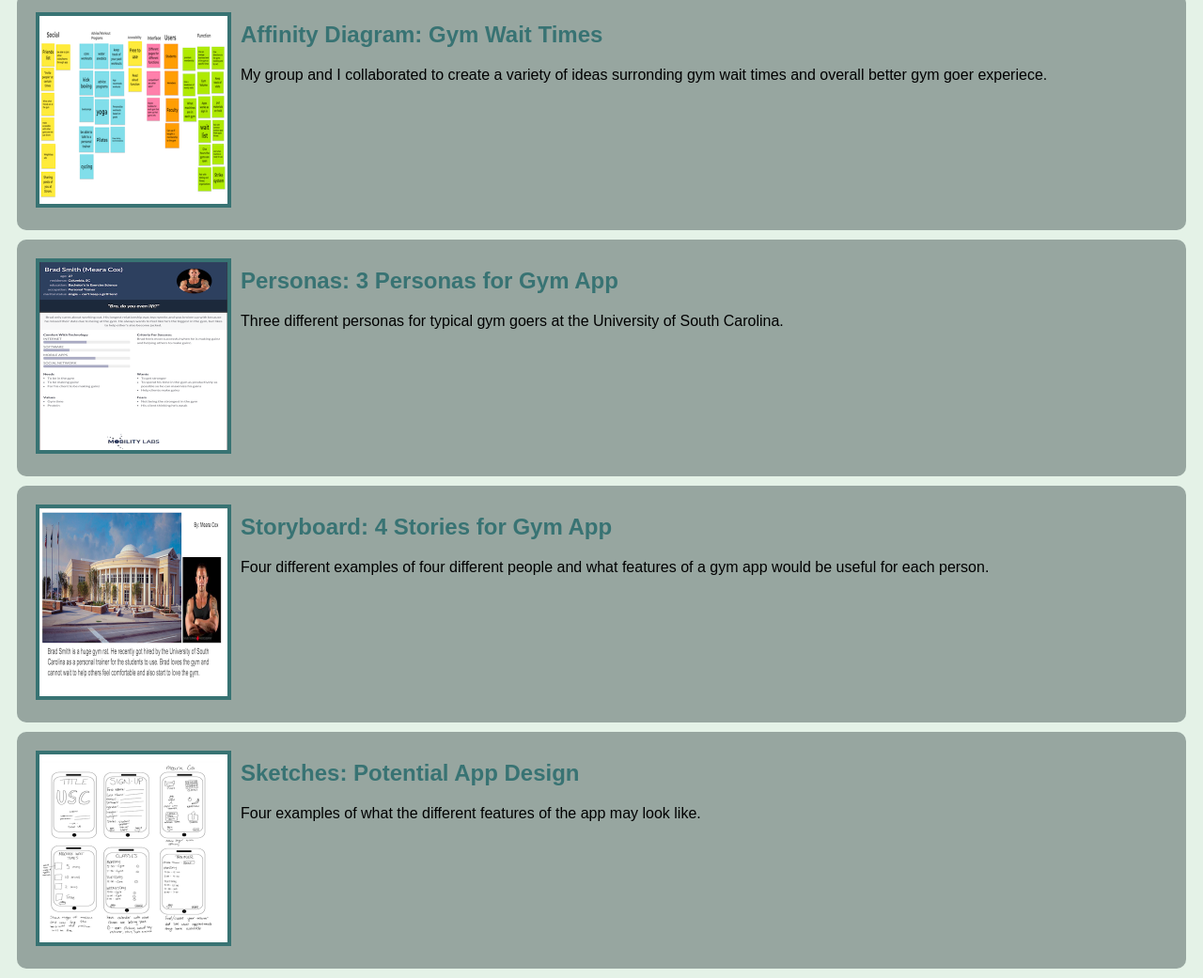
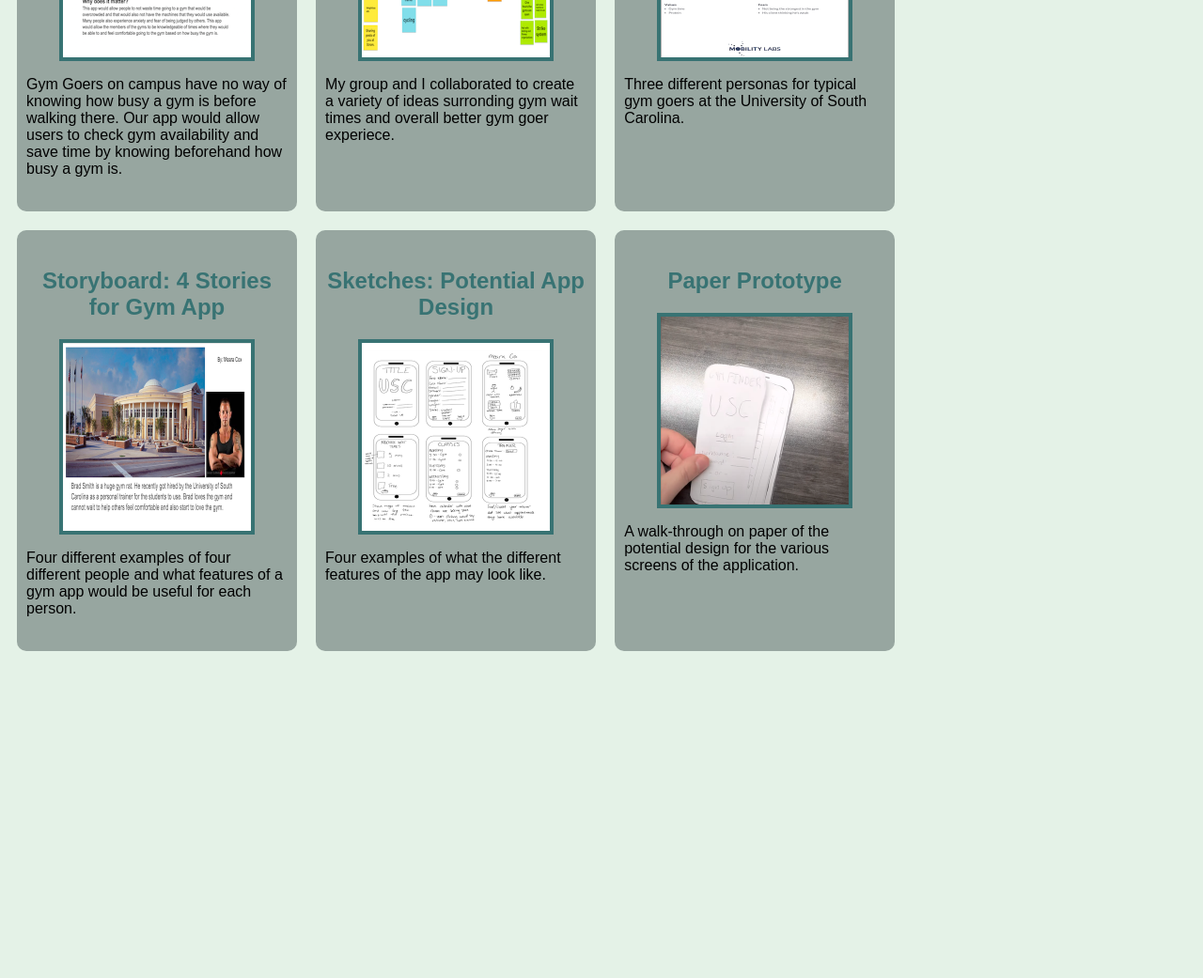
Before and after one commit to mearacox/mearacox.github.io, a plain HTML site: page index.html in a window 1280 px wide. Shown: the part 349-1390 px from the top of the page at 94% size. After the commit the page ends 1060 px from the top, so only its background shows below. Drawn offline with Linux system fonts and the light colour scheme.

Commit message:
Add files via upload

```diff
--- a/index.html
+++ b/index.html
@@ -7,57 +7,48 @@
     <body>
         <h1>Meara Cox's CSCE 190 Site</h1>
 
+        <div class="assignments">
             <!-- Problem Statement Assignment-->
             <section class="assignment">
+                <a href="files/problem-statement.pdf"><h2>Problem Statement: Gym Wait Times</h2></a>
                 <a href="files/problem-statement.pdf"><img src="images/problem-statement.png"></a>
-            <section class="ass-details">
-                <a href="files/problem-statement.pdf"><h2>Problem Statement: Gym Wait Times</h2></a>
                 <p>Gym Goers on campus have no way of knowing how busy a gym is before walking there. Our app would allow users to check gym availability and save time by knowing beforehand how busy a gym is. </p>
-
-            </section>
             </section>
 
             <!--Affinity Diagram Assignment-->
             <section class="assignment">
+                <a href="files/affinity-diagram.pdf"><h2>Affinity Diagram: Gym Wait Times</h2></a>
                 <a href="files/affinity-diagram.pdf"><img src="images/affinity-diagram.png"></a>
-            <section class="ass-details">
-                <a href="files/affinity-diagram.pdf"><h2>Affinity Diagram: Gym Wait Times</h2></a>
                 <p>My group and I collaborated to create a variety of ideas surronding gym wait times and overall better gym goer experiece.</p>
-
-            </section>
             </section>
 
             <!--Persona Assignment-->
             <section class="assignment">
+                <a href="files/personas.pdf"><h2>Personas: 3 Personas for Gym App</h2></a>
                 <a href="files/personas.pdf"><img src="images/persona.png"></a>
-            <section class="ass-details">
-                <a href="files/personas.pdf"><h2>Personas: 3 Personas for Gym App</h2></a>
-                <p>
-                    Three different personas for typical gym goers at the University of South Carolina.
-                </p>
-            </section>
+                <p>Three different personas for typical gym goers at the University of South Carolina. </p>
             </section>
 
             <!--Storyboard-->
             <section class="assignment">
+                <a href="files/storyboard.pdf"><h2>Storyboard: 4 Stories for Gym App</h2></a>
                 <a href="files/storyboard.pdf"><img src="images/storyboard.png"></a>
-            <section class="ass-details">
-                <a href="files/storyboard.pdf"><h2>Storyboard: 4 Stories for Gym App</h2></a>
-                <p>
-                    Four different examples of four different people and what features of a gym app would be useful for each person.
-                </p>
-            </section>
+                <p>Four different examples of four different people and what features of a gym app would be useful for each person. </p>
             </section>
 
             <!--Sketches-->
             <section class="assignment">
+                <a href="files/sketches.pdf"><h2>Sketches: Potential App Design</h2></a>
                 <a href="files/sketches.pdf"><img src="images/sketches.png"></a>
-            <section class="ass-details">
-                <a href="files/sketches.pdf"><h2>Sketches: Potential App Design</h2></a>
-                <p>
-                    Four examples of what the different features of the app may look like.
-                </p>
+                <p>Four examples of what the different features of the app may look like.</p>
             </section>
+
+            <!--Paper Prototyping-->
+            <section class="assignment">
+                <a href="https://youtu.be/lJlFTCuCkNw"><h2>Paper Prototype</h2></a>
+                <a href="https://youtu.be/lJlFTCuCkNw"><img src="images/paper-prototype.png"></a>
+                <p>A walk-through on paper of the potential design for the various screens of the application.</p>
             </section>
+        </div>
     </body>
 </html>
--- a/styles.css
+++ b/styles.css
@@ -4,10 +4,16 @@ body {
     font-family:Arial, Helvetica, sans-serif;
 }
 
+.assignments{
+    display:flex;
+    flex-wrap:wrap;
+}
+
 .assignment{
-    display:flex;
+    width:22%;
     padding:10px;
     margin:10px;
+    padding:20px 10px;
     background: #97A6A0;
     border-radius:10px;
 }
@@ -16,6 +22,8 @@ body {
     width:200px;
     border: 4px solid #387373;
     margin: 10px;
+    display:block;
+    margin:auto;
 }
 
 .assignment img:hover{
@@ -27,6 +35,10 @@ h1 {
     text-align:center;
 }
 
+h2{
+    text-align:center;
+}
+
 a{
     text-decoration:none;
     color: #387373
```
Also changed, not shown: images/paper-prototype.png (added). Lines whose indentation alone changed are shown as unchanged.
